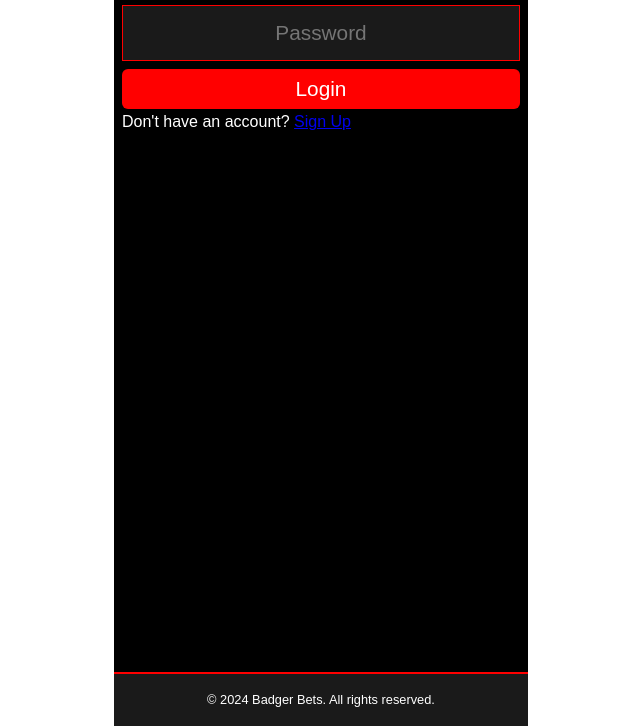
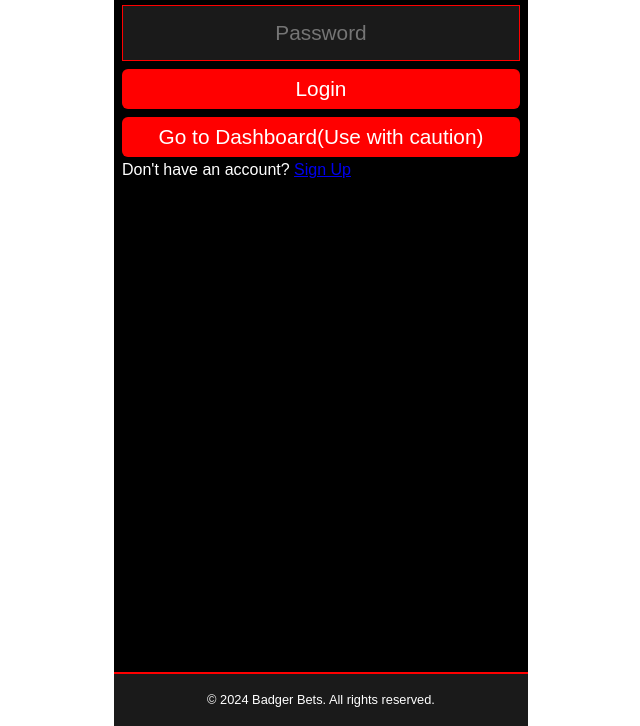
Before and after one commit to team1306/BadgerBets, a website built with Vite: page login/index.html in a window 1280 px wide. Shown: the part 170-896 px from the top of the page, without its empty margins (319-959 px from the left). Built offline with nearby package versions, Linux system fonts and the light colour scheme.

Commit message:
Update index.html

```diff
--- a/login/index.html
+++ b/login/index.html
@@ -23,6 +23,7 @@
         <input type="email" id="login-email" class="input" placeholder="Email" required>
         <input type="password" id="login-password" class="input" placeholder="Password" required>
         <button type="submit" class="red btn">Login</button>
+        <button type="submit" class="red btn">Go to Dashboard(Use with caution)</button>
       </form>
       <p class="signup-text">Don't have an account? <a class="btn-signup" href="../signup/index.html">Sign Up</a></p>
     </main>
```
